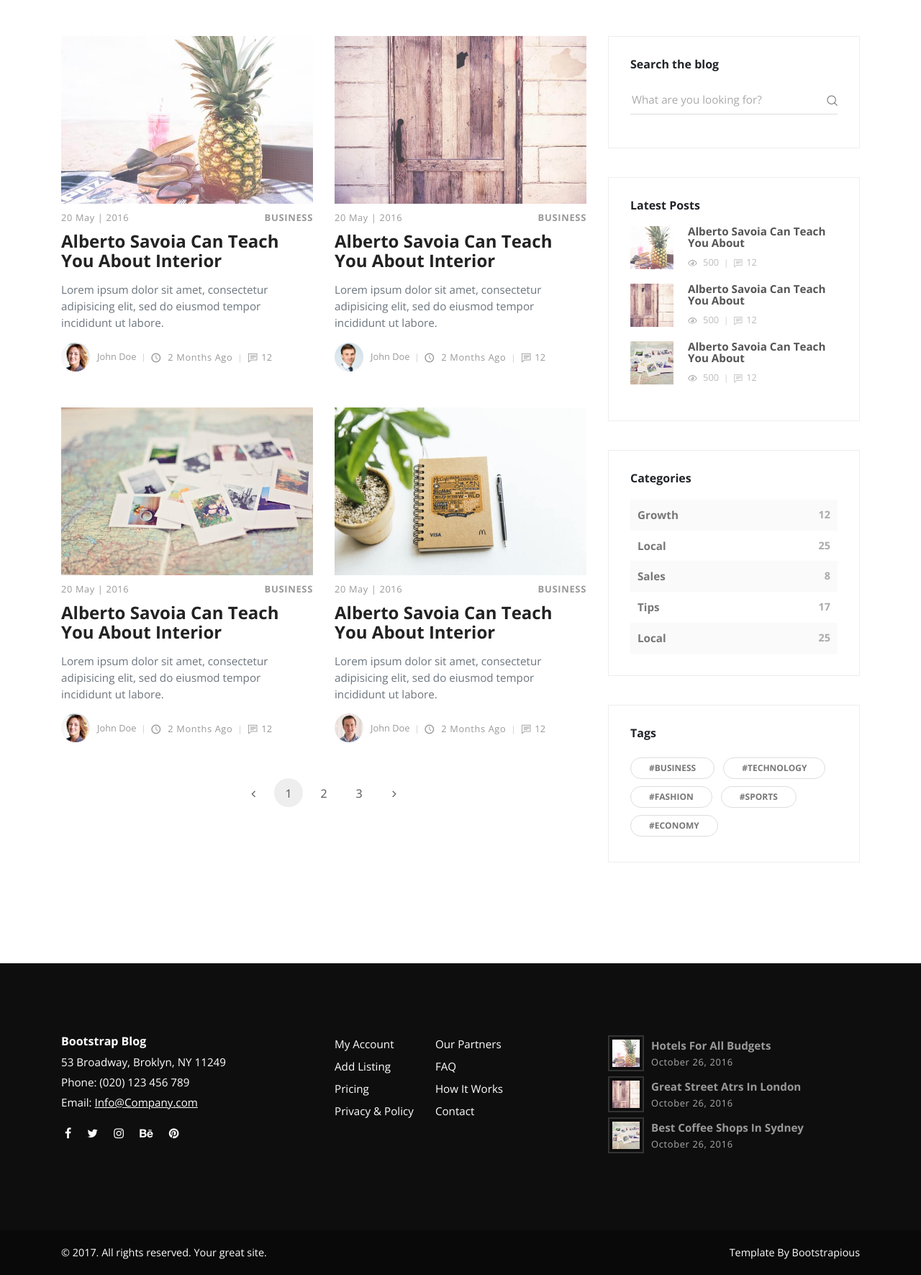
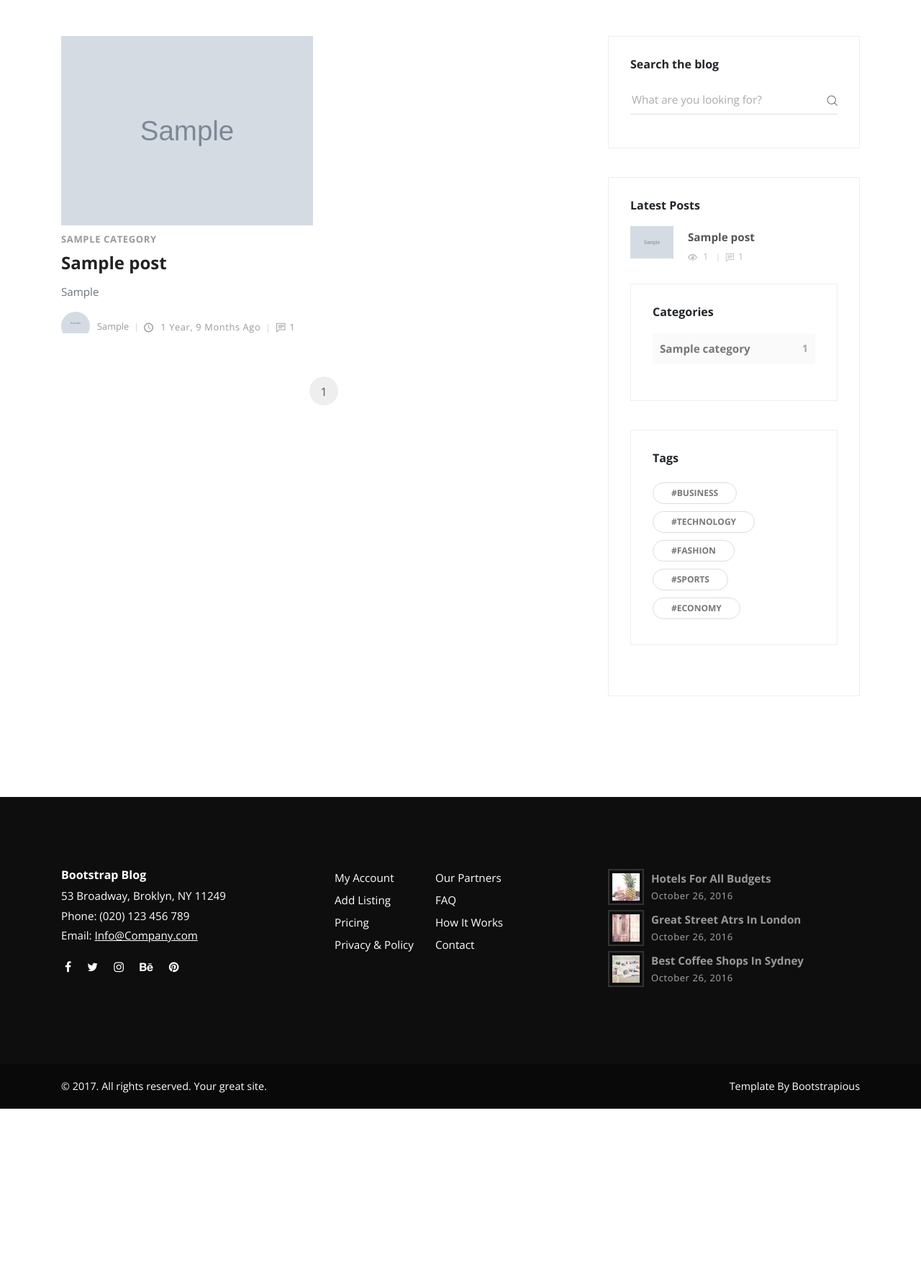
Before and after one commit to ishanshah710/DjangoBlog, a Django app: page /blog/ in a window 1280 px wide. Shown: the part 81-1852 px from the top of the page at 72% size. After the commit the page ends 1621 px from the top, so only its background shows below. Run offline with Django 3.2, Linux system fonts and the light colour scheme; tables that the repository leaves empty hold one stand-in row (values such as "Sample post"); grey boxes marked "Sample" are stand-in pictures; some libraries are stand-ins or nearby versions.

Commit message:
blog page doneand new search_results html page added for matching article results

```diff
--- a/Blog/urls.py
+++ b/Blog/urls.py
@@ -19,14 +19,16 @@
 from django.contrib import admin
 from django.urls import path
 
-from posts.views import index, blog, post
+from posts.views import index, blog, post, search_results
 
 urlpatterns = [
     path('admin/', admin.site.urls),
 
     path('', index),
-    path('blog/', blog),
-    path('post/', post)
+    path('blog/', blog, name='post-list'),
+
+    path('search/', search_results, name='search-results'),
+    path('post/<pk>/', post, name='post-detail')
 ]
 
 if settings.DEBUG:
--- a/posts/views.py
+++ b/posts/views.py
@@ -1,8 +1,42 @@
+from django.core.paginator import Paginator, EmptyPage, PageNotAnInteger
+from django.db.models import Count, Q
 from django.shortcuts import render
 
 from marketing.models import Signup
 
 from .models import Post
+
+
+def search_results(request):
+    query = request.GET.get('q')
+
+    queryset = Post.objects.all()
+
+    if query:
+        queryset = queryset.filter(
+            Q(title__icontains=query) |
+            Q(overview__icontains=query)
+        ).distinct()
+
+    context = {
+        'queryset': queryset,
+        'query': query
+    }
+
+    return render(request, 'search_results.html', context)
+
+def get_category_count():
+    queryset = Post \
+        .objects \
+        .values('categories__title') \
+        .annotate(Count('categories__title'))
+
+    # cats = Post.objects.filter('categories__title')
+
+    # for ct in cats:
+    #     print(ct)
+
+    return queryset
 
 def index(request):
     featured_posts = Post.objects.filter(featured=True)
@@ -22,9 +56,38 @@
     return render(request, 'index.html', context)
 
 def blog(request):
-    context = {}
+    most_recent = Post.objects.order_by('-timestamp')[:3]
+    post_list = Post.objects.all()
+
+    category_count = get_category_count()
+
+    # 2nd arg is posts per page that we want to keep
+    paginator = Paginator(post_list, 2)
+
+    page_request_variable = 'page'
+
+    # this 'page' (type : int) parameter can be passed in url to render to that page directly if valid
+    page = request.GET.get(page_request_variable)
+
+    try:
+        paginated_queryset = paginator.page(page)
+    except PageNotAnInteger:
+        # if page is not int and of invalid type then we will show 1st page
+        paginated_queryset = paginator.page(1)
+    except EmptyPage:
+        # if page is empty then we will show last page
+        paginated_queryset = paginator.page(paginator.num_pages)
+
+    context = {
+        # 'post_list': post_list,
+        'page_request_var': page_request_variable,
+        'paginated_queryset': paginated_queryset,
+        'latest_posts': most_recent,
+        'category_count': category_count
+    }
+
     return render(request, 'blog.html', context)
 
-def post(request):
+def post(request, pk):
     context = {}
     return render(request, 'post.html', context)
--- a/templates/blog.html
+++ b/templates/blog.html
@@ -3,7 +3,6 @@
 {% load static %}
 
 {% block content %}
-
 
     <div class="container">
       <div class="row">
@@ -12,86 +11,51 @@
           <div class="container">
             <div class="row">
               <!-- post -->
+              {% for blog in paginated_queryset %}
                   <div class="post col-xl-6">
-                <div class="post-thumbnail"><a href="post.html"><img src="{% static 'img/blog-post-1.jpeg' %}" alt="..." class="img-fluid"></a></div>
+                    <div class="post-thumbnail"><a href="{{ blog.get_absolute_url }}"><img src="{{ blog.thumbnail.url }}" alt="..." class="img-fluid"></a></div>
                     <div class="post-details">
                       <div class="post-meta d-flex justify-content-between">
-                    <div class="date meta-last">20 May | 2016</div>
-                    <div class="category"><a href="#">Business</a></div>
-                  </div><a href="post.html">
-                    <h3 class="h4">Alberto Savoia Can Teach You About Interior</h3></a>
-                  <p class="text-muted">Lorem ipsum dolor sit amet, consectetur adipisicing elit, sed do eiusmod tempor incididunt ut labore.</p>
+                        <!-- <div class="date meta-last">{{ blog.timestamp }}</div> -->
+                        <div class="category">
+                          {% for cat in blog.categories.all %}
+                              <a href="#">{{ cat }}</a>
+                          {% endfor %}
+                        </div>
+                      </div><a href="{{ blog.get_absolute_url }}">
+                        <h3 class="h4">{{ blog.title }}</h3></a>
+                      <p class="text-muted">{{ blog.overview }}</p>
+
                       <footer class="post-footer d-flex align-items-center"><a href="#" class="author d-flex align-items-center flex-wrap">
-                      <div class="avatar"><img src="{% static 'img/avatar-3.jpg' %}" alt="..." class="img-fluid"></div>
-                      <div class="title"><span>John Doe</span></div></a>
-                    <div class="date"><i class="icon-clock"></i> 2 months ago</div>
-                    <div class="comments meta-last"><i class="icon-comment"></i>12</div>
+                          <div class="avatar"><img src="{{ blog.author.profile_picture.url }}" alt="..." class="img-fluid"></div>
+                          <div class="title"><span>{{ blog.author.user.username }}</span></div></a>
+                        <div class="date"><i class="icon-clock"></i> {{ blog.timestamp | timesince }} ago</div>
+                        <div class="comments meta-last"><i class="icon-comment"></i>{{ blog.comment_count }}</div>
                       </footer>
                     </div>
                   </div>
-              <!-- post             -->
-              <div class="post col-xl-6">
-                <div class="post-thumbnail"><a href="post.html"><img src="{% static 'img/blog-post-2.jpg' %}" alt="..." class="img-fluid"></a></div>
-                <div class="post-details">
-                  <div class="post-meta d-flex justify-content-between">
-                    <div class="date meta-last">20 May | 2016</div>
-                    <div class="category"><a href="#">Business</a></div>
-                  </div><a href="post.html">
-                    <h3 class="h4">Alberto Savoia Can Teach You About Interior</h3></a>
-                  <p class="text-muted">Lorem ipsum dolor sit amet, consectetur adipisicing elit, sed do eiusmod tempor incididunt ut labore.</p>
-                  <div class="post-footer d-flex align-items-center"><a href="#" class="author d-flex align-items-center flex-wrap">
-                      <div class="avatar"><img src="{% static 'img/avatar-2.jpg' %}" alt="..." class="img-fluid"></div>
-                      <div class="title"><span>John Doe</span></div></a>
-                    <div class="date"><i class="icon-clock"></i> 2 months ago</div>
-                    <div class="comments meta-last"><i class="icon-comment"></i>12</div>
-                  </div>
-                </div>
-              </div>
-              <!-- post             -->
-              <div class="post col-xl-6">
-                <div class="post-thumbnail"><a href="post.html"><img src="{% static 'img/blog-post-3.jpeg' %}" alt="..." class="img-fluid"></a></div>
-                <div class="post-details">
-                  <div class="post-meta d-flex justify-content-between">
-                    <div class="date meta-last">20 May | 2016</div>
-                    <div class="category"><a href="#">Business</a></div>
-                  </div><a href="post.html">
-                    <h3 class="h4">Alberto Savoia Can Teach You About Interior</h3></a>
-                  <p class="text-muted">Lorem ipsum dolor sit amet, consectetur adipisicing elit, sed do eiusmod tempor incididunt ut labore.</p>
-                  <div class="post-footer d-flex align-items-center"><a href="#" class="author d-flex align-items-center flex-wrap">
-                      <div class="avatar"><img src="{% static 'img/avatar-3.jpg' %}" alt="..." class="img-fluid"></div>
-                      <div class="title"><span>John Doe</span></div></a>
-                    <div class="date"><i class="icon-clock"></i> 2 months ago</div>
-                    <div class="comments meta-last"><i class="icon-comment"></i>12</div>
-                  </div>
-                </div>
-              </div>
-              <!-- post -->
-              <div class="post col-xl-6">
-                <div class="post-thumbnail"><a href="post.html"><img src="{% static 'img/blog-post-4.jpeg' %}" alt="..." class="img-fluid"></a></div>
-                <div class="post-details">
-                  <div class="post-meta d-flex justify-content-between">
-                    <div class="date meta-last">20 May | 2016</div>
-                    <div class="category"><a href="#">Business</a></div>
-                  </div><a href="post.html">
-                    <h3 class="h4">Alberto Savoia Can Teach You About Interior</h3></a>
-                  <p class="text-muted">Lorem ipsum dolor sit amet, consectetur adipisicing elit, sed do eiusmod tempor incididunt ut labore.</p>
-                  <div class="post-footer d-flex align-items-center"><a href="#" class="author d-flex align-items-center flex-wrap">
-                      <div class="avatar"><img src="{% static 'img/avatar-1.jpg' %}" alt="..." class="img-fluid"></div>
-                      <div class="title"><span>John Doe</span></div></a>
-                    <div class="date"><i class="icon-clock"></i> 2 months ago</div>
-                    <div class="comments meta-last"><i class="icon-comment"></i>12</div>
-                  </div>
-                </div>
-              </div>
+              {% endfor %}
+
             </div>
             <!-- Pagination -->
             <nav aria-label="Page navigation example">
               <ul class="pagination pagination-template d-flex justify-content-center">
-                <li class="page-item"><a href="#" class="page-link"> <i class="fa fa-angle-left"></i></a></li>
-                <li class="page-item"><a href="#" class="page-link active">1</a></li>
-                <li class="page-item"><a href="#" class="page-link">2</a></li>
-                <li class="page-item"><a href="#" class="page-link">3</a></li>
-                <li class="page-item"><a href="#" class="page-link"> <i class="fa fa-angle-right"></i></a></li>
+
+                {% if paginated_queryset.has_previous %}
+                  <li class="page-item"><a href="?{{ page_request_var }}={{ paginated_queryset.previous_page_number }}" class="page-link"> <i class="fa fa-angle-left"></i></a></li>
+                {% endif %}
+
+                <li class="page-item"><a href="?{{ page_request_var }}={{ paginated_queryset.number }}" class="page-link active">{{ paginated_queryset.number }}</a></li>
+
+                <!-- TODO : currently keeping only 1 page (showing ) in paginator but can keep multiple in future -->
+
+                <!-- <li class="page-item"><a href="#" class="page-link">2</a></li>
+                <li class="page-item"><a href="#" class="page-link">3</a></li> -->
+
+                {% if paginated_queryset.has_next %}
+                  <li class="page-item"><a href="?{{ page_request_var }}={{ paginated_queryset.next_page_number }}" class="page-link"> <i class="fa fa-angle-right"></i></a></li>
+                {% endif %}
+
               </ul>
             </nav>
           </div>
@@ -102,9 +66,9 @@
             <header>
               <h3 class="h6">Search the blog</h3>
             </header>
-            <form action="#" class="search-form">
+            <form action="{% url 'search-results' %}" class="search-form">
               <div class="form-group">
-                <input type="search" placeholder="What are you looking for?">
+                <input type="text" name='q' placeholder="What are you looking for?">
                 <button type="submit" class="submit"><i class="icon-search"></i></button>
               </div>
             </form>
@@ -115,44 +79,30 @@
               <h3 class="h6">Latest Posts</h3>
             </header>
             <div class="blog-posts"><a href="#">
+              {% for post in latest_posts %}
+                <a href="{{ post.get_absolute_url }}">
                   <div class="item d-flex align-items-center">
-                  <div class="image"><img src="{% static 'img/small-thumbnail-1.jpg' %}" alt="..." class="img-fluid"></div>
-                  <div class="title"><strong>Alberto Savoia Can Teach You About</strong>
+                    <div class="image"><img src="{{ post.thumbnail.url }}" alt="..." class="img-fluid"></div>
+                    <div class="title"><strong>{{ post.title }}</strong>
                       <div class="d-flex align-items-center">
-                      <div class="views"><i class="icon-eye"></i> 500</div>
-                      <div class="comments"><i class="icon-comment"></i>12</div>
+                        <div class="views"><i class="icon-eye"></i> {{ post.view_count }} </div>
+                        <div class="comments"><i class="icon-comment"></i>{{ post.comment_count }}</div>
                       </div>
                     </div>
-                </div></a><a href="#">
-                <div class="item d-flex align-items-center">
-                  <div class="image"><img src="{% static 'img/small-thumbnail-2.jpg' %}" alt="..." class="img-fluid"></div>
-                  <div class="title"><strong>Alberto Savoia Can Teach You About</strong>
-                    <div class="d-flex align-items-center">
-                      <div class="views"><i class="icon-eye"></i> 500</div>
-                      <div class="comments"><i class="icon-comment"></i>12</div>
                   </div>
-                  </div>
-                </div></a><a href="#">
-                <div class="item d-flex align-items-center">
-                  <div class="image"><img src="{% static 'img/small-thumbnail-3.jpg' %}" alt="..." class="img-fluid"></div>
-                  <div class="title"><strong>Alberto Savoia Can Teach You About</strong>
-                    <div class="d-flex align-items-center">
-                      <div class="views"><i class="icon-eye"></i> 500</div>
-                      <div class="comments"><i class="icon-comment"></i>12</div>
-                    </div>
-                  </div>
-                </div></a></div>
+                </a>
+              {% endfor %}
           </div>
           <!-- Widget [Categories Widget]-->
           <div class="widget categories">
             <header>
               <h3 class="h6">Categories</h3>
             </header>
-            <div class="item d-flex justify-content-between"><a href="#">Growth</a><span>12</span></div>
-            <div class="item d-flex justify-content-between"><a href="#">Local</a><span>25</span></div>
-            <div class="item d-flex justify-content-between"><a href="#">Sales</a><span>8</span></div>
-            <div class="item d-flex justify-content-between"><a href="#">Tips</a><span>17</span></div>
-            <div class="item d-flex justify-content-between"><a href="#">Local</a><span>25</span></div>
+            {% for cat in category_count %}
+              <div class="item d-flex justify-content-between">
+                <a href="#">{{ cat.categories__title }}</a><span>{{cat.categories__title__count }}</span>
+              </div>
+            {% endfor %}
           </div>
           <!-- Widget [Tags Cloud Widget]-->
           <div class="widget tags">
```
Also changed, not shown: posts/models.py (+7 -0 lines), templates/search_results.html (added, +17 -0 lines), media_root/1.png (added), media_root/3.jpeg (added), media_root/ishant.jpeg (added), posts/migrations/0002_post_view_count.py (added). Lines whose indentation alone changed are shown as unchanged.
